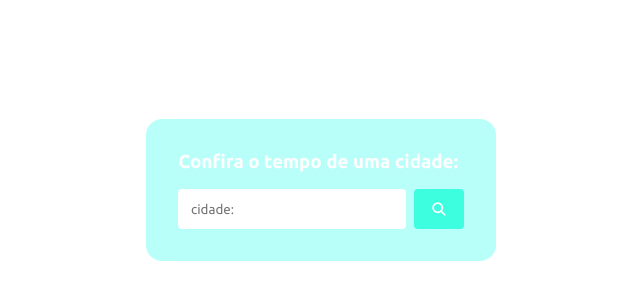
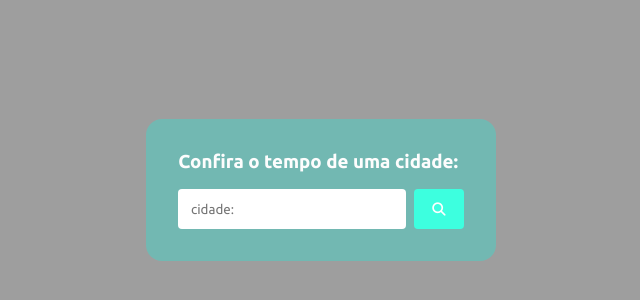
Before and after one commit to AlexaGabriel/Mundo-clima, a plain HTML site: page index.html in a window 1280 px wide. Shown: the part 210-510 px from the top of the page, without its empty margins (319-959 px from the left). Drawn offline with Linux system fonts and the light colour scheme; the site is published under a folder, as on GitHub Pages, so addresses that start at the root find nothing.

Commit message:
atualização

```diff
--- a/css/style.css
+++ b/css/style.css
@@ -5,7 +5,7 @@
 }
 
 body {
-  background-image: url("/img/pexels-markus-spiske-110874.jpg");
+  background-image: url("img/pexels-markus-spiske-110874.jpg");
   backdrop-filter: blur(3px);
   background-size: cover;
   background-position: center;
--- a/index.html
+++ b/index.html
@@ -12,7 +12,7 @@
     <link href="https://fonts.googleapis.com/css2?family=Ubuntu:ital,wght@0,300;0,400;0,500;0,700;1,300;1,400;1,500;1,700&display=swap" rel="stylesheet">
     <!--font awesome-->
     <link rel="stylesheet" href="https://cdnjs.cloudflare.com/ajax/libs/font-awesome/6.4.0/css/all.min.css" integrity="sha512-iecdLmaskl7CVkqkXNQ/ZH/XLlvWZOJyj7Yy7tcenmpD1ypASozpmT/E0iPtmFIB46ZmdtAc9eNBvH0H/ZpiBw==" crossorigin="anonymous" referrerpolicy="no-referrer" />
-    <link rel="shortcut icon" href="img/Globe-icon.png" type="image/x-icon">
+    <link rel="shortcut icon" href="css/img/Globe-icon.png" type="image/x-icon">
 </head>
 <body>
     <main>
```
Also changed, not shown: css/img/Globe-icon.png (renamed from img/Globe-icon.png), 2 other files.
